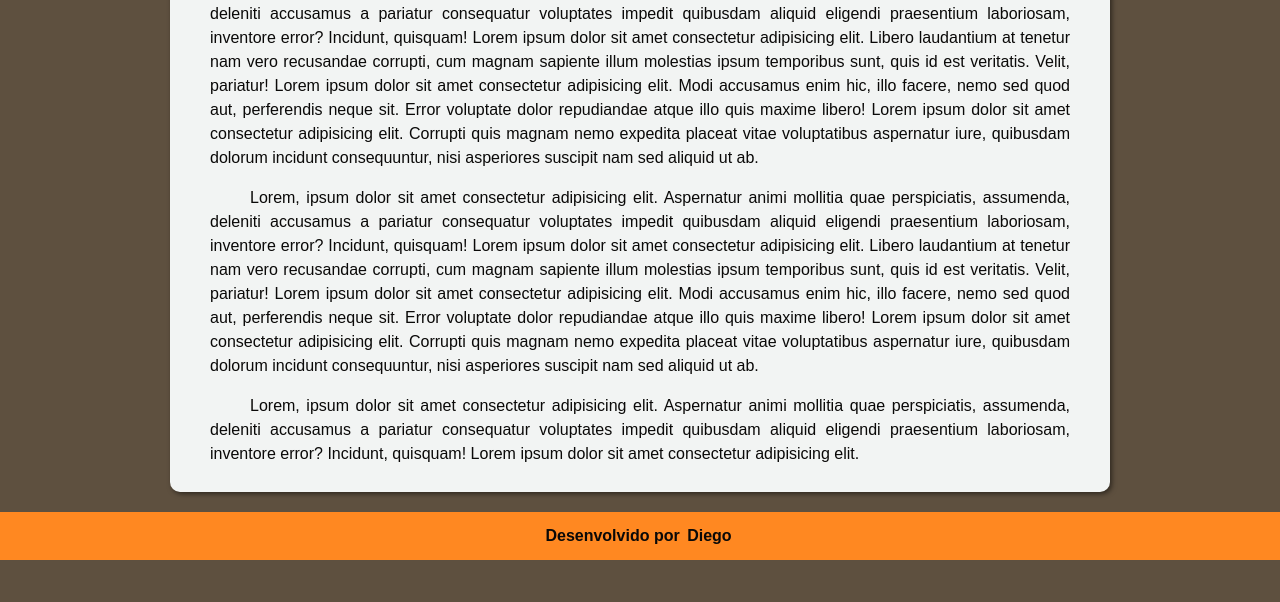
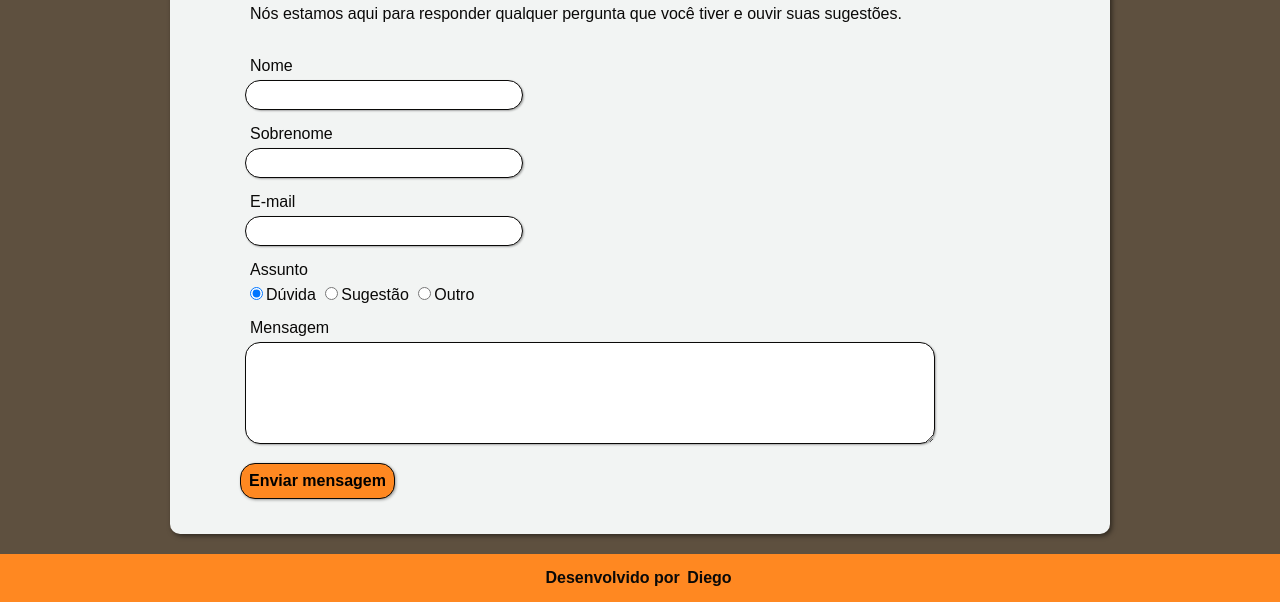
Before and after one commit to diegoaccoimbra/MinhasReceitas, a plain HTML site: page paginas/fale_conosco.html in a window 1280 px wide. Shown: the part 251-853 px from the top of the page. Before the commit the page ends 811 px from the top, so only its background shows below. Drawn offline with nearby package versions, Linux system fonts and the light colour scheme; a web font is replaced by a local one.

Commit message:
Página de contato

```diff
--- a/paginas/fale_conosco.html
+++ b/paginas/fale_conosco.html
@@ -10,7 +10,7 @@
 </head>
 <body>
     <header>
-        <h1>Minhas Receitas</h1>
+        <a href="index.html" target="_self"><h1>Minhas Receitas</h1></a>
     </header>
 
     <nav>
@@ -20,10 +20,41 @@
     </nav>
 
     <main>
-        <p>Entre em contato com a gente em caso de dúvida</p>
-        <p>Lorem, ipsum dolor sit amet consectetur adipisicing elit. Aspernatur animi mollitia quae perspiciatis, assumenda, deleniti accusamus a pariatur consequatur voluptates impedit quibusdam aliquid eligendi praesentium laboriosam, inventore error? Incidunt, quisquam! Lorem ipsum dolor sit amet consectetur adipisicing elit. Libero laudantium at tenetur nam vero recusandae corrupti, cum magnam sapiente illum molestias ipsum temporibus sunt, quis id est veritatis. Velit, pariatur! Lorem ipsum dolor sit amet consectetur adipisicing elit. Modi accusamus enim hic, illo facere, nemo sed quod aut, perferendis neque sit. Error voluptate dolor repudiandae atque illo quis maxime libero! Lorem ipsum dolor sit amet consectetur adipisicing elit. Corrupti quis magnam nemo expedita placeat vitae voluptatibus aspernatur iure, quibusdam dolorum incidunt consequuntur, nisi asperiores suscipit nam sed aliquid ut ab.</p>
-        <p>Lorem, ipsum dolor sit amet consectetur adipisicing elit. Aspernatur animi mollitia quae perspiciatis, assumenda, deleniti accusamus a pariatur consequatur voluptates impedit quibusdam aliquid eligendi praesentium laboriosam, inventore error? Incidunt, quisquam! Lorem ipsum dolor sit amet consectetur adipisicing elit. Libero laudantium at tenetur nam vero recusandae corrupti, cum magnam sapiente illum molestias ipsum temporibus sunt, quis id est veritatis. Velit, pariatur! Lorem ipsum dolor sit amet consectetur adipisicing elit. Modi accusamus enim hic, illo facere, nemo sed quod aut, perferendis neque sit. Error voluptate dolor repudiandae atque illo quis maxime libero! Lorem ipsum dolor sit amet consectetur adipisicing elit. Corrupti quis magnam nemo expedita placeat vitae voluptatibus aspernatur iure, quibusdam dolorum incidunt consequuntur, nisi asperiores suscipit nam sed aliquid ut ab.</p>
-        <p>Lorem, ipsum dolor sit amet consectetur adipisicing elit. Aspernatur animi mollitia quae perspiciatis, assumenda, deleniti accusamus a pariatur consequatur voluptates impedit quibusdam aliquid eligendi praesentium laboriosam, inventore error? Incidunt, quisquam! Lorem ipsum dolor sit amet consectetur adipisicing elit.</p>
+        <div>
+            <h1>Tem alguma dúvida? Entre em contato com a gente!</h1>
+            <p>Nós estamos aqui para responder qualquer pergunta que você tiver e ouvir suas sugestões.</p>
+        </div>
+
+        <form action="">
+            <fieldset>
+                <!--"required" torna os campos obrigatórios pro envio do formulário-->
+                <div class="campo">
+                    <label for="nome">Nome</label>
+                    <input type="text" name="nome" id="nome" required>
+                </div>
+                <div class="campo">
+                    <label for="sobrenome">Sobrenome</label>
+                    <input type="text" name="sobrenome" id="sobrenome" required>
+                </div>
+                <div class="campo">
+                    <label for="email">E-mail</label>
+                    <input type="email" name="email" id="email" required>
+                </div>
+                <div class="campo">
+                    <label for="assunto">Assunto</label>
+                    <div class="radioOption">
+                        <input type="radio" name="assunto" id="radioDuvida" value="duvida" checked>Dúvida
+                        <input type="radio" name="assunto" id="radioSugestao" value="sugestao">Sugestão
+                        <input type="radio" name="assunto" id="radioOutro" value="outro">Outro
+                    </div>
+                </div>
+                <div class="campo">
+                    <label for="msg">Mensagem</label>
+                    <textarea name="msg" id="msg" cols="60" rows="5"></textarea>
+                </div>
+                <button id="submit" type="submit">Enviar mensagem</button>
+            </fieldset>
+        </form>
     </main>
 
     <footer>
--- a/styles/style.css
+++ b/styles/style.css
@@ -166,3 +166,62 @@ p.voltar {
     text-indent: 0em;
     text-align: center;
 }
+
+/*Configurações dos campos de texto da página de contato*/
+.campo input[type="text"], .campo input[type="email"], .campo textarea {
+    font: normal 1em var(--font-padrao);
+    padding: 5px 13px;
+    border-radius: 15px;
+    border-style: solid;
+    border-color: var(--color1);
+    border-width: 1px;
+    box-shadow: 1px 1px 2px rgba(0, 0, 0, 0.322);
+}
+
+fieldset {
+    border: 0;
+    padding-left: 50px;
+    margin: 15px auto;
+}
+
+.campo, .campo label{
+    padding: 5px;
+    display: block;
+}
+
+.radioOption {
+    display: inline;
+}
+
+.radioOption input {
+    cursor: pointer;
+}
+
+.campo textarea {
+    width: 80%;
+}
+
+.campo input[type="text"], .campo input[type="email"] {
+    min-width: 250px;
+}
+
+/*Configurações do botão de enviar na página de contato*/
+#submit {
+    font: bold 1em var(--font-padrao);
+    margin-top: 10px;
+    padding: 8px;
+    border-radius: 15px;
+    border-style: solid;
+    border-color: var(--color1);
+    border-width: 1px;
+    background-color: var(--color3);
+    box-shadow: 1px 1px 3px rgba(0, 0, 0, 0.37);
+}
+
+#submit:hover {
+    font-weight: bold;
+    color: var(--color2);
+    background-color: var(--color4);
+    transition-duration: 0.3s;
+    cursor: pointer;
+}
```
Also changed, not shown: paginas/index.html (+2 -3 lines), paginas/lista.html (+11 -1 lines), scripts/script.js (added).
